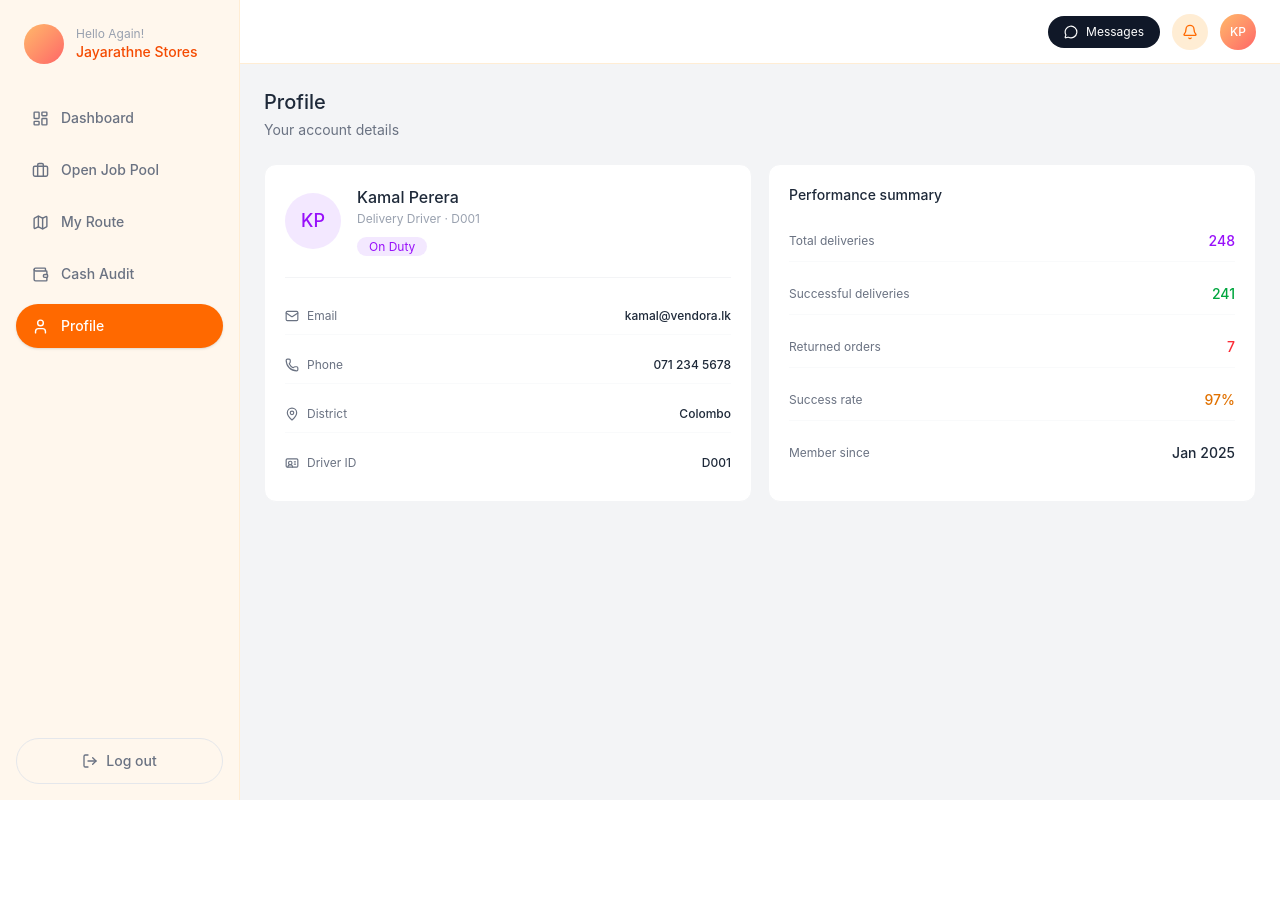
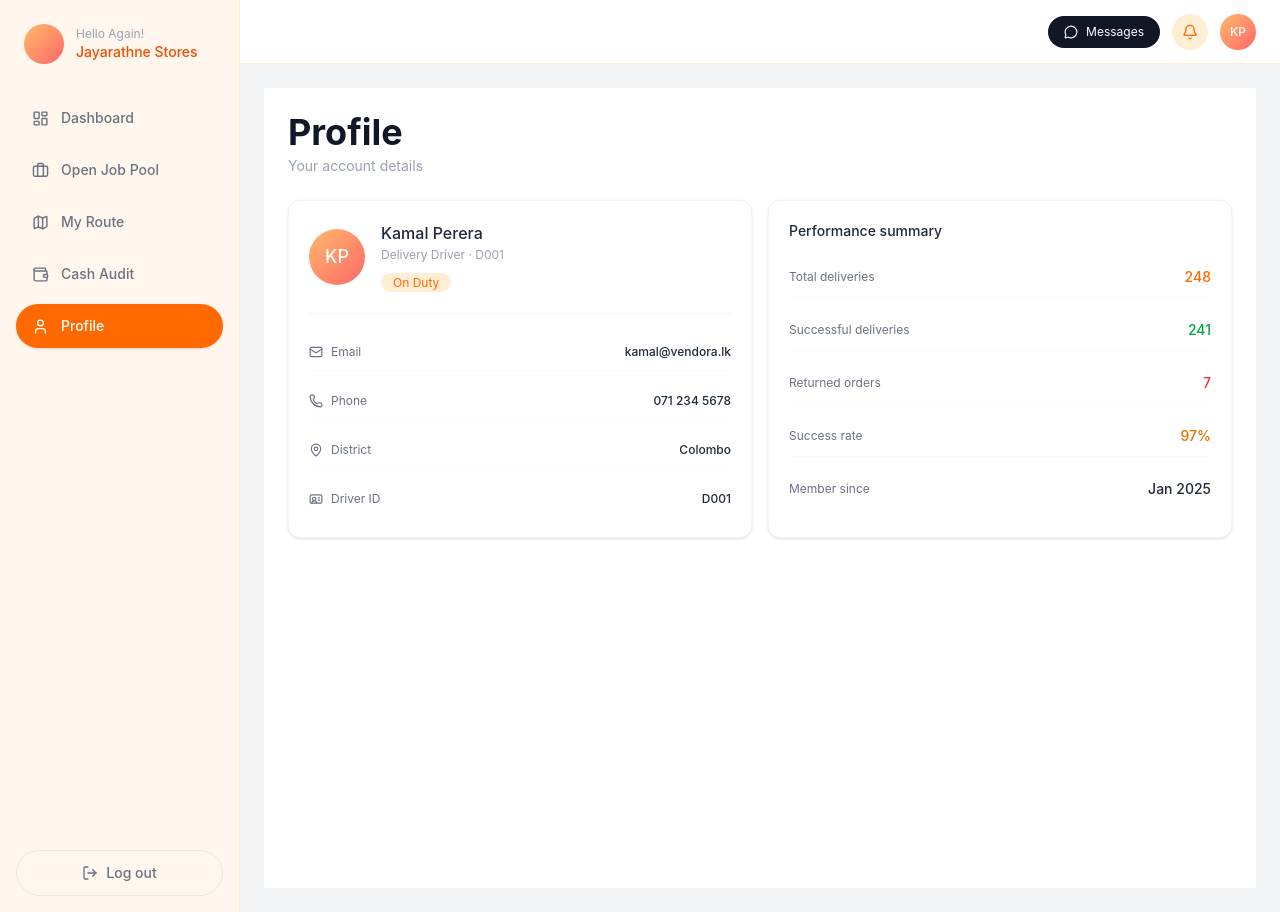
Before and after one commit to AsanJayarathne/fmcg-vendora, a React (Vite) app in the folder driver-frontend/: page /profile in a window 1280 px wide. Before the commit the page ends 800 px from the top, so only its background shows below. Built offline with nearby package versions, Linux system fonts and the light colour scheme.

Commit message:
Update Profile page with orange theme and fix syntax error

```diff
--- a/driver-frontend/src/pages/Profile.jsx
+++ b/driver-frontend/src/pages/Profile.jsx
@@ -1,26 +1,27 @@
 import { Mail, Phone, MapPin, IdCard } from 'lucide-react';
+
 function Profile() {
   return (
-    <div>
-      {/* Header */}
+    <div className="bg-white min-h-screen p-6">
+
       <div className="mb-6">
-        <h2 className="text-xl font-medium text-gray-800">Profile</h2>
-        <p className="text-sm text-gray-500 mt-1">Your account details</p>
+        <h2 className="text-4xl font-bold text-gray-900">Profile</h2>
+        <p className="text-sm text-gray-400 mt-1">Your account details</p>
       </div>
 
       <div className="grid grid-cols-2 gap-4">
 
         {/* Profile Card */}
-        <div className="bg-white rounded-xl border border-gray-100 p-5">
+        <div className="bg-white rounded-xl border border-gray-100 shadow-sm p-5">
           <div className="flex items-center gap-4 mb-5 pb-5 border-b border-gray-100">
-            <div className="w-14 h-14 rounded-full bg-purple-100 flex items-center justify-center text-purple-600 text-lg font-medium">
+            <div className="w-14 h-14 rounded-full bg-gradient-to-br from-orange-300 to-red-400 flex items-center justify-center text-white text-lg font-medium">
               KP
             </div>
             <div>
               <div className="text-base font-medium text-gray-800">Kamal Perera</div>
               <div className="text-xs text-gray-400 mt-0.5">Delivery Driver · D001</div>
               <div className="mt-1.5">
-                <span className="text-xs bg-purple-100 text-purple-600 px-3 py-0.5 rounded-full">
+                <span className="text-xs bg-orange-100 text-orange-500 px-3 py-0.5 rounded-full">
                   On Duty
                 </span>
               </div>
@@ -49,11 +50,11 @@ function Profile() {
         </div>
 
         {/* Stats Card */}
-        <div className="bg-white rounded-xl border border-gray-100 p-5">
+        <div className="bg-white rounded-xl border border-gray-100 shadow-sm p-5">
           <h3 className="text-sm font-medium text-gray-800 mb-4">Performance summary</h3>
           <div className="flex flex-col gap-3">
             {[
-              { label: 'Total deliveries', value: '248', color: 'text-purple-600' },
+              { label: 'Total deliveries', value: '248', color: 'text-orange-500' },
               { label: 'Successful deliveries', value: '241', color: 'text-green-600' },
               { label: 'Returned orders', value: '7', color: 'text-red-500' },
               { label: 'Success rate', value: '97%', color: 'text-amber-600' },
```
